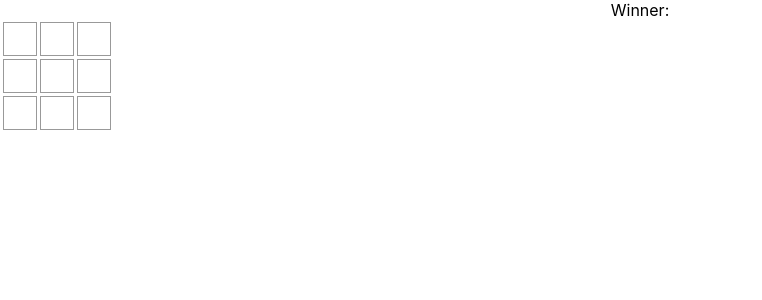
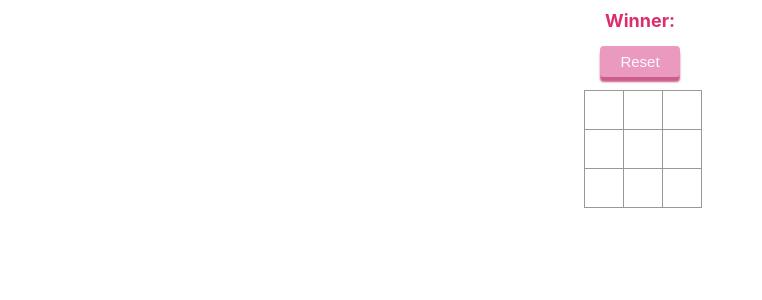
Before and after one commit to mif-yamada/ReactTutorial, a React (Create React App) app in the folder tutorial-app/: page / in a window 1280 px wide. Shown: the top 300 px of the page, without its empty margins (0-762 px from the left). Built offline with nearby package versions, Linux system fonts and the light colour scheme.

Commit message:
wip 表示の調整

```diff
--- a/tutorial-app/src/App.tsx
+++ b/tutorial-app/src/App.tsx
@@ -1,4 +1,5 @@
 import React, { useState, useEffect } from 'react';
+import styled from '@emotion/styled';
 
 import './App.css';
 import { Board } from './component/Board';
@@ -10,16 +11,46 @@ const App: React.FC = () => {
   const [nowPlayer, setNextPlayer] = useState<string>('');
   const [winner, setWinner] = useState<string>('');
 
+  const StyledResetButton = styled.button`
+    display: inline-block;
+    margin: 5px 20px;
+    background-color: rgb(234, 154, 190);
+    padding: 7px 20px;
+    font-size: 15px;
+    color: #fef9ff;
+    text-align: center;
+    cursor: pointer;
+    border: none;
+    border-radius: 4px;
+    box-shadow: 0 5px 2px rgb(203, 93, 139);
+    &:active {
+      box-shadow: none;
+      position: relative;
+      top: 5px;
+    }
+  `;
+
+  const StyledWinner = styled.div`
+    font-size: 18px;
+    font-weight: bold;
+    color: #db2e6d;
+    margin: 10px;
+  `;
+
   useEffect(() => {
+    initGame();
+  }, []);
+
+  const initGame = () => {
     const initTurn = 1;
     const initMap = Array(3)
       .fill('')
       .map(() => Array(3).fill(''));
-    console.log(initMap);
     setTurnNum(initTurn);
     setNextPlayer(initTurn % 2 !== 0 ? 'X' : 'O');
     setMarkList(initMap);
-  }, []);
+    setWinner('');
+  };
 
   const handleClick = (e: React.MouseEvent<HTMLElement>) => {
     if (winner === '') {
@@ -50,7 +81,8 @@ const App: React.FC = () => {
 
   return (
     <div className='App'>
-      <div>Winner:{winner}</div>
+      <StyledWinner>Winner:{winner}</StyledWinner>
+      <StyledResetButton onClick={initGame}>Reset</StyledResetButton>
       <Board playerMarkList={markList} setMark={handleClick} />
     </div>
   );
--- a/tutorial-app/src/component/Board/index.tsx
+++ b/tutorial-app/src/component/Board/index.tsx
@@ -10,7 +10,9 @@ interface BoardProps {
 
 const StyledBoard = styled.table`
   clear: both;
-  content: '';
+  display: flex;
+  justify-content: center;
+  margin:10px;
 `;
 
 const Board: React.FC<BoardProps> = (props: BoardProps) => {
--- a/tutorial-app/src/component/Square/index.tsx
+++ b/tutorial-app/src/component/Square/index.tsx
@@ -11,15 +11,15 @@ const StyledSquare = styled.button`
   background: #fff;
   border: 1px solid #999;
   float: left;
-  font-size: 24px;
+  font-size: 30px;
   font-weight: bold;
   line-height: 34px;
-  height: 34px;
-  margin-right: -1px;
-  margin-top: -1px;
+  height: 40px;
+  width: 40px;
+  margin-right: -5px;
+  margin-top: -5px;
   padding: 0;
   text-align: center;
-  width: 34px;
   &:focus {
     outline: none;
   }
```
